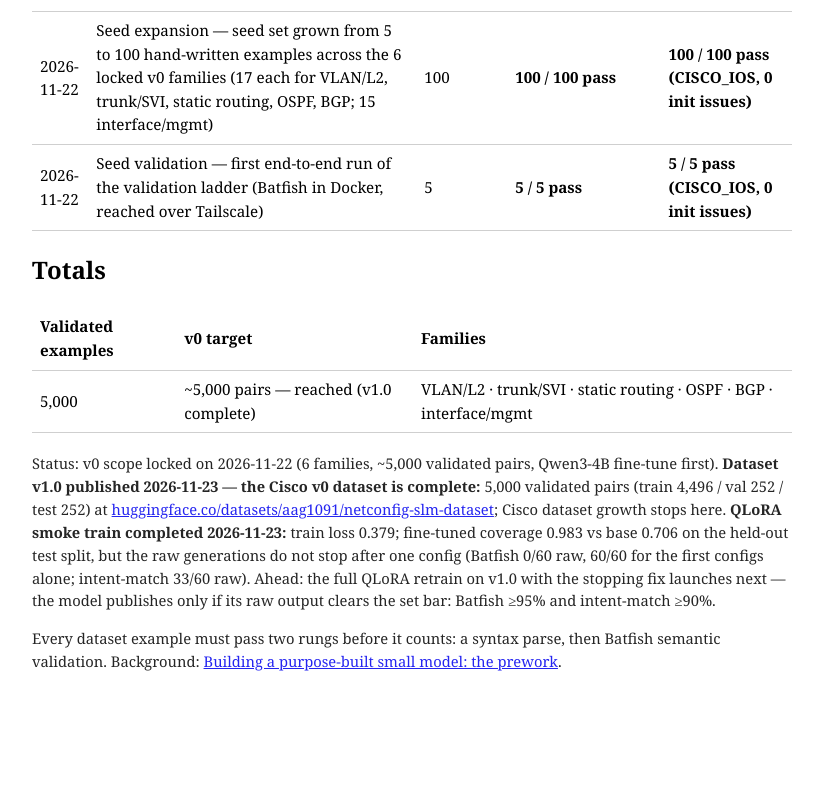
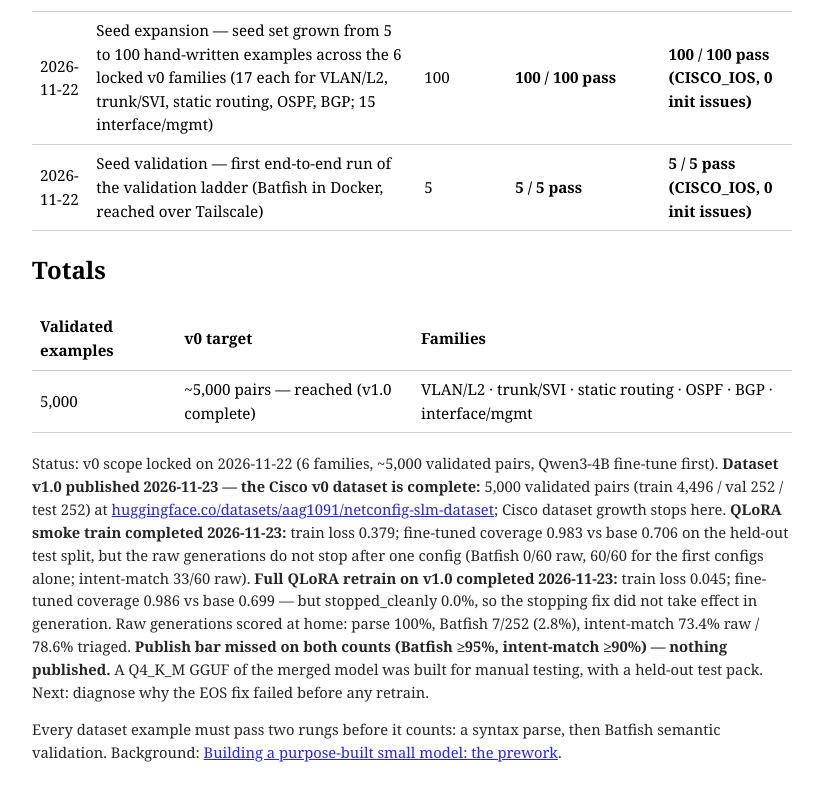
Before and after one commit to aag1091-alt/slm, a plain HTML site: page index.html in a window 1280 px wide. Shown: the part 2921-3721 px from the top of the page, without its empty margins (228-1051 px from the left). Before the commit the page ends 3633 px from the top, so only its background shows below. Drawn offline with Linux system fonts and the light colour scheme.

Commit message:
Log: full training run eval — bar missed (Batfish 2.8% raw, intent 78.6% triaged), nothing published

```diff
--- a/index.html
+++ b/index.html
@@ -130,7 +130,7 @@
   <tr><td>5,000</td><td>~5,000 pairs — reached (v1.0 complete)</td><td>VLAN/L2 · trunk/SVI · static routing · OSPF · BGP · interface/mgmt</td></tr>
 </table>
 
-<p class="note">Status: v0 scope locked on 2026-11-22 (6 families, ~5,000 validated pairs, Qwen3-4B fine-tune first). <strong>Dataset v1.0 published 2026-11-23 — the Cisco v0 dataset is complete:</strong> 5,000 validated pairs (train 4,496 / val 252 / test 252) at <a href="https://huggingface.co/datasets/aag1091/netconfig-slm-dataset">huggingface.co/datasets/aag1091/netconfig-slm-dataset</a>; Cisco dataset growth stops here. <strong>QLoRA smoke train completed 2026-11-23:</strong> train loss 0.379; fine-tuned coverage 0.983 vs base 0.706 on the held-out test split, but the raw generations do not stop after one config (Batfish 0/60 raw, 60/60 for the first configs alone; intent-match 33/60 raw). Ahead: the full QLoRA retrain on v1.0 with the stopping fix launches next — the model publishes only if its raw output clears the set bar: Batfish ≥95% and intent-match ≥90%.</p>
+<p class="note">Status: v0 scope locked on 2026-11-22 (6 families, ~5,000 validated pairs, Qwen3-4B fine-tune first). <strong>Dataset v1.0 published 2026-11-23 — the Cisco v0 dataset is complete:</strong> 5,000 validated pairs (train 4,496 / val 252 / test 252) at <a href="https://huggingface.co/datasets/aag1091/netconfig-slm-dataset">huggingface.co/datasets/aag1091/netconfig-slm-dataset</a>; Cisco dataset growth stops here. <strong>QLoRA smoke train completed 2026-11-23:</strong> train loss 0.379; fine-tuned coverage 0.983 vs base 0.706 on the held-out test split, but the raw generations do not stop after one config (Batfish 0/60 raw, 60/60 for the first configs alone; intent-match 33/60 raw). <strong>Full QLoRA retrain on v1.0 completed 2026-11-23:</strong> train loss 0.045; fine-tuned coverage 0.986 vs base 0.699 — but stopped_cleanly 0.0%, so the stopping fix did not take effect in generation. Raw generations scored at home: parse 100%, Batfish 7/252 (2.8%), intent-match 73.4% raw / 78.6% triaged. <strong>Publish bar missed on both counts (Batfish ≥95%, intent-match ≥90%) — nothing published.</strong> A Q4_K_M GGUF of the merged model was built for manual testing, with a held-out test pack. Next: diagnose why the EOS fix failed before any retrain.</p>
 
 <p class="note">Every dataset example must pass two rungs before it counts: a syntax parse, then Batfish semantic validation. Background: <a href="https://avinashgosavi.com/post/building-a-purpose-built-small-model-the-prework/">Building a purpose-built small model: the prework</a>.</p>
 </body>
```
